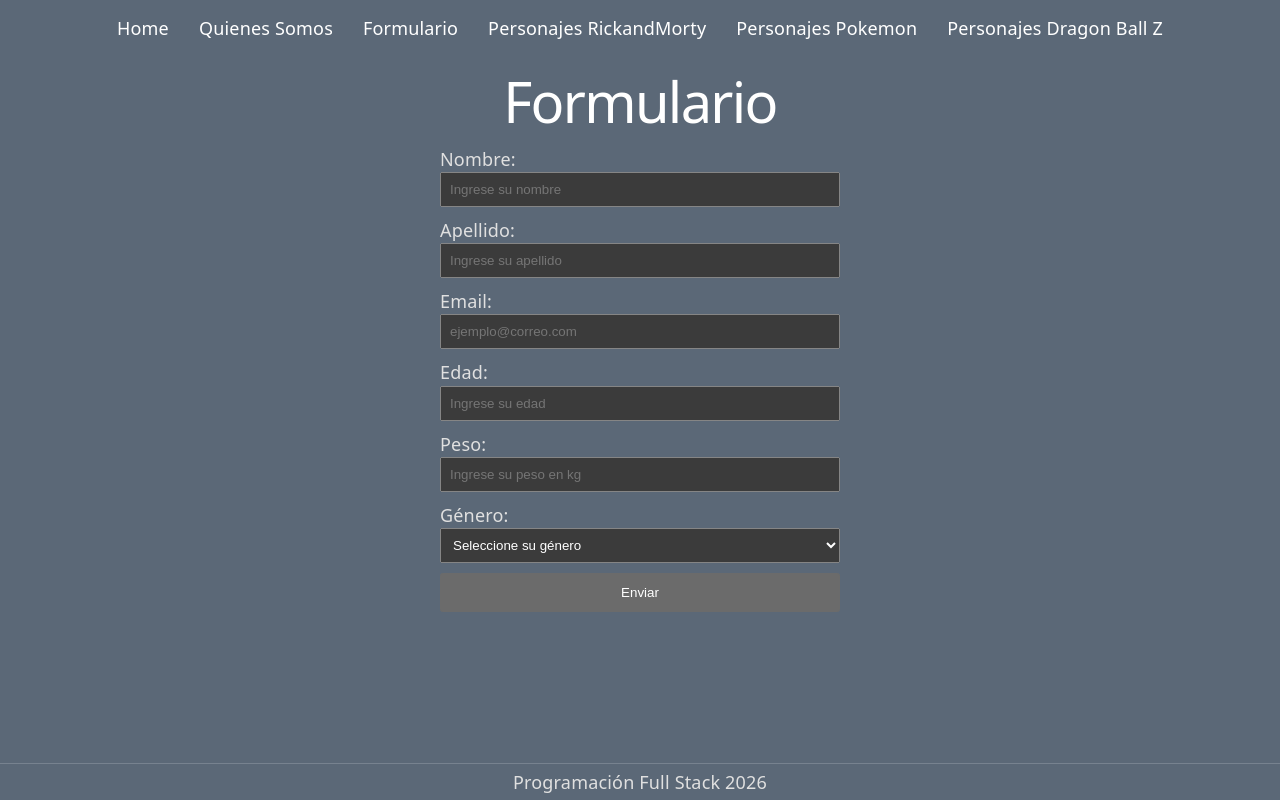
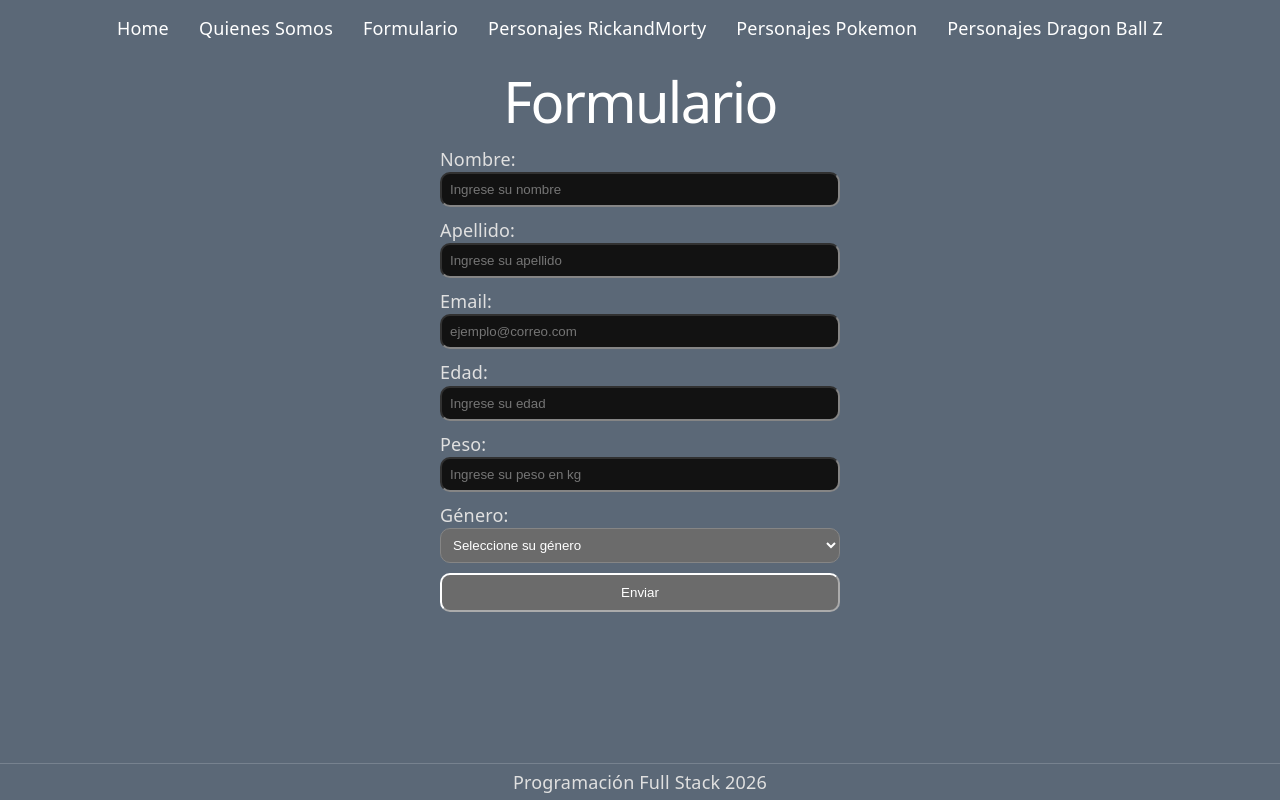
Before and after one commit to yeiferrincon/reactpasos, a React (Vite) app: page /formulario in a window 1280 px wide. Built offline with nearby package versions, Linux system fonts and the light colour scheme.

Commit message:
ajuste de radui de los campos y boton de enviar pagina formulario

```diff
--- a/src/pages/Formulario.css
+++ b/src/pages/Formulario.css
@@ -19,10 +19,12 @@
 .formulario input,
 .formulario select {
   padding: 8px;
+  border-radius: 10px;
 }
 
 .formulario button {
   padding: 10px;
+  border-radius: 10px;
 }
 
 .resultado{
```
